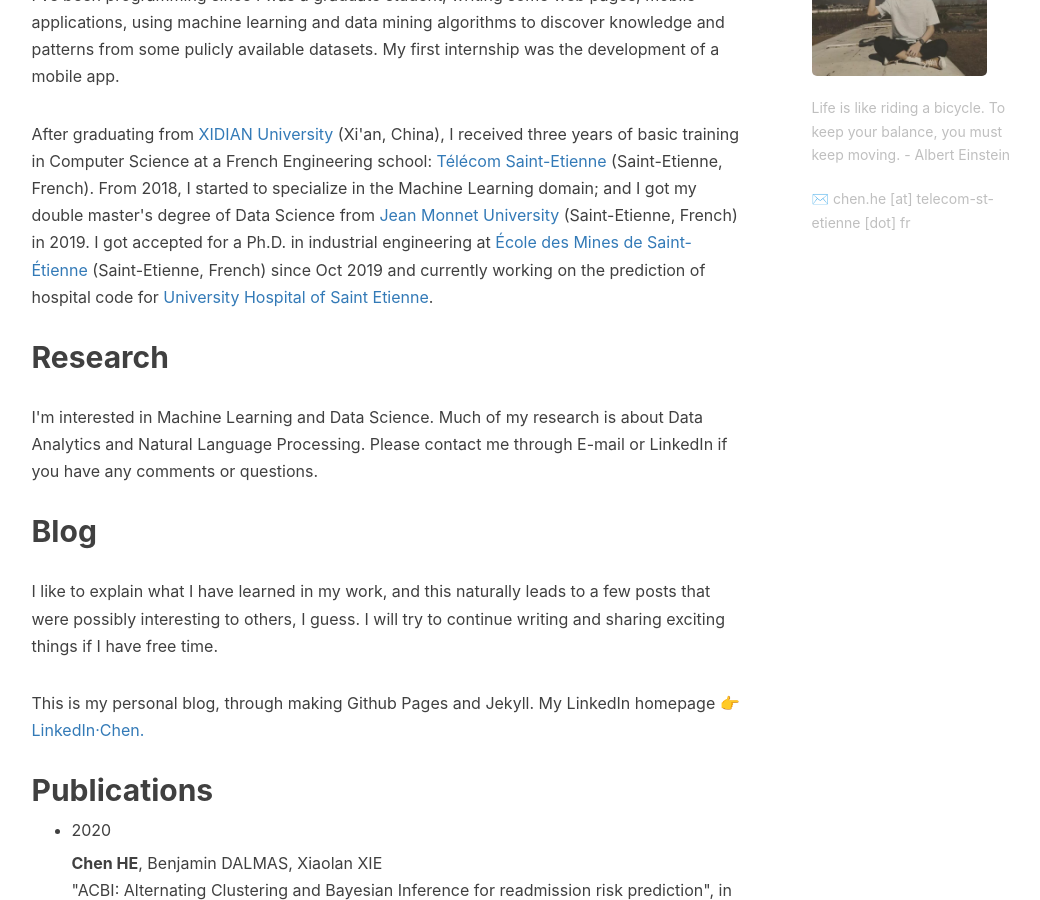
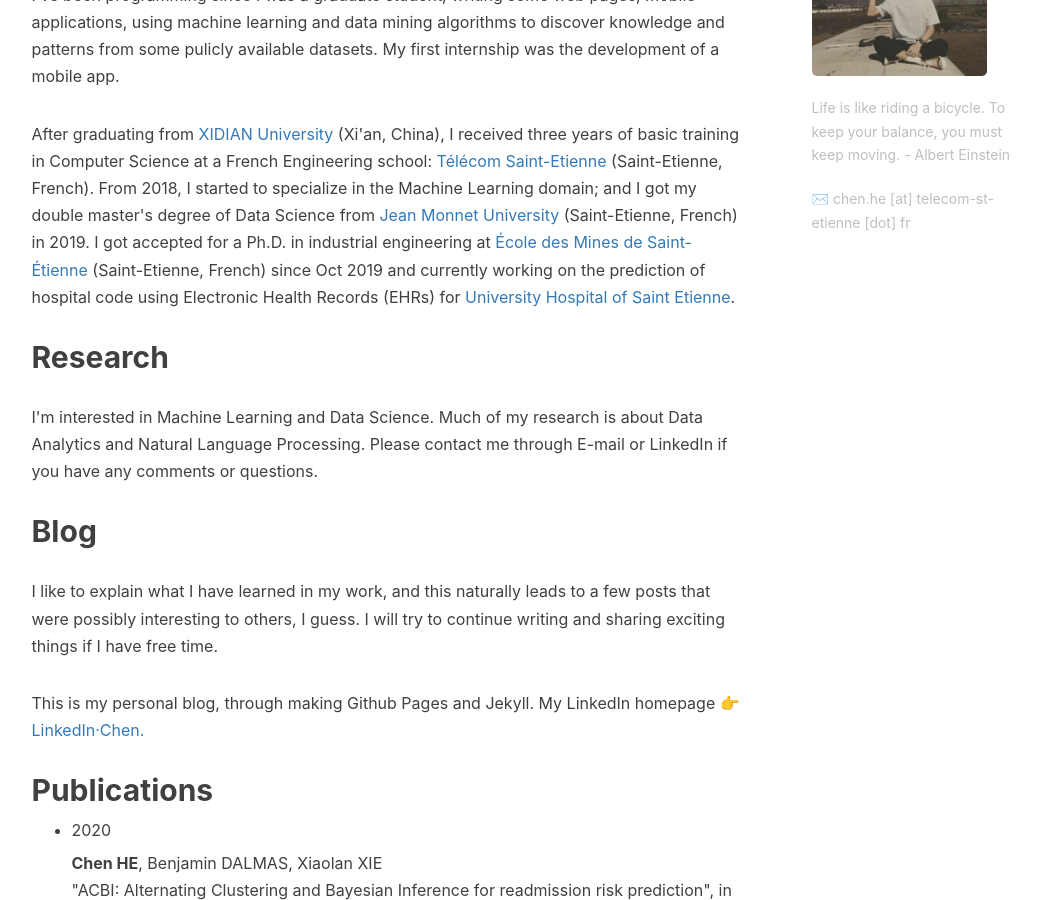
Before and after one commit to he-chen-95/he-chen-95.github.io, a Jekyll site: the page built from about.html, in a window 1280 px wide and 900 px high, scrolled down 725 px. Shown: the whole window, without its empty margins (136-1176 px from the left). Built offline with Jekyll 4.4.1, drawn with Linux system fonts in a browser that asks for light colours; nearby versions of some CDN libraries; comment, search, counter and statistics services are not loaded.

Commit message:
Update about.html

```diff
--- a/about.html
+++ b/about.html
@@ -22,7 +22,7 @@
 
     <p> I've been programming since I was a graduate student, writing some web pages, mobile applications, using machine learning and data mining algorithms to discover knowledge and patterns from some pulicly available datasets. My first internship was the development of a mobile app.</p>
 
-    <p> After graduating from <a href="https://en.xidian.edu.cn/">XIDIAN University</a> (Xi'an, China), I received three years of basic training in Computer Science at a French Engineering school: <a href="https://www.telecom-st-etienne.fr/">Télécom Saint-Etienne</a> (Saint-Etienne, French). From 2018, I started to specialize in the Machine Learning domain; and I got my double master's degree of Data Science from <a href="https://www.univ-st-etienne.fr/en/index.html">Jean Monnet University</a> (Saint-Etienne, French) in 2019. I got accepted for a Ph.D. in industrial engineering at <a href="https://www.mines-stetienne.fr/">École des Mines de Saint-Étienne</a> (Saint-Etienne, French) since Oct 2019 and currently working on the prediction of hospital code for <a href="http://www.chu-st-etienne.fr/">University Hospital of Saint Etienne</a>.</p>
+    <p> After graduating from <a href="https://en.xidian.edu.cn/">XIDIAN University</a> (Xi'an, China), I received three years of basic training in Computer Science at a French Engineering school: <a href="https://www.telecom-st-etienne.fr/">Télécom Saint-Etienne</a> (Saint-Etienne, French). From 2018, I started to specialize in the Machine Learning domain; and I got my double master's degree of Data Science from <a href="https://www.univ-st-etienne.fr/en/index.html">Jean Monnet University</a> (Saint-Etienne, French) in 2019. I got accepted for a Ph.D. in industrial engineering at <a href="https://www.mines-stetienne.fr/">École des Mines de Saint-Étienne</a> (Saint-Etienne, French) since Oct 2019 and currently working on the prediction of hospital code using Electronic Health Records (EHRs) for <a href="http://www.chu-st-etienne.fr/">University Hospital of Saint Etienne</a>.</p>
 
     <h2>Research</h2>
 
```
